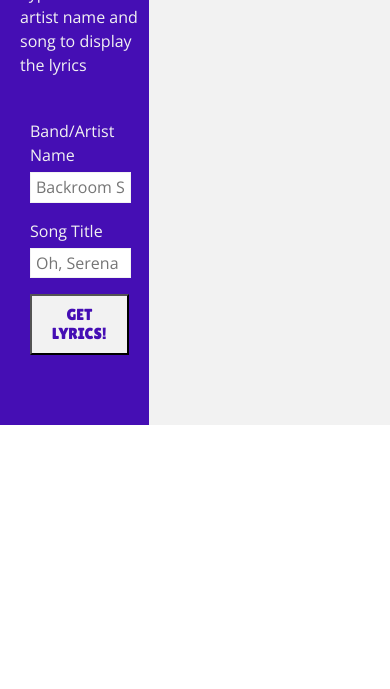
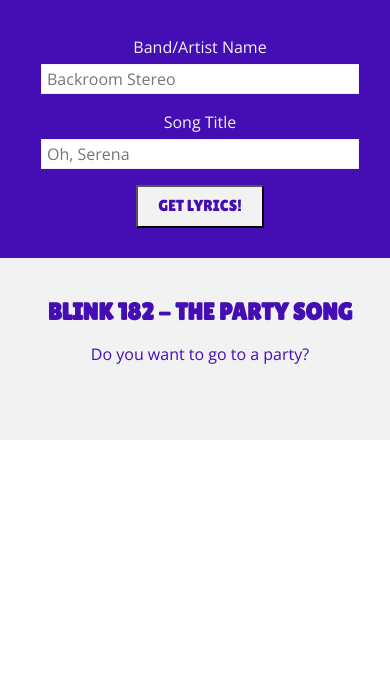
Before and after one commit to marktiddy/lyric-finder, a plain HTML site: page index.html in a window 390 px wide. Shown: the part 155-844 px from the top of the page. Drawn offline with nearby package versions, Linux system fonts and the light colour scheme.

Commit message:
Added mobile optimisation

```diff
--- a/css/style.css
+++ b/css/style.css
@@ -82,3 +82,23 @@ transition: 0.3s opacity;
 .form-paragraph {
 
 }
+
+/* Mobile Optimisation */
+@media all and (max-width: 450px) {
+
+  .lyric--grid__container {
+  grid-template-columns: 1fr;
+}
+
+.sidebar {
+  text-align: center;
+}
+.main-content {
+  text-align: center;
+}
+#lyrics-form {
+  text-align: center;
+}
+
+
+}
```
